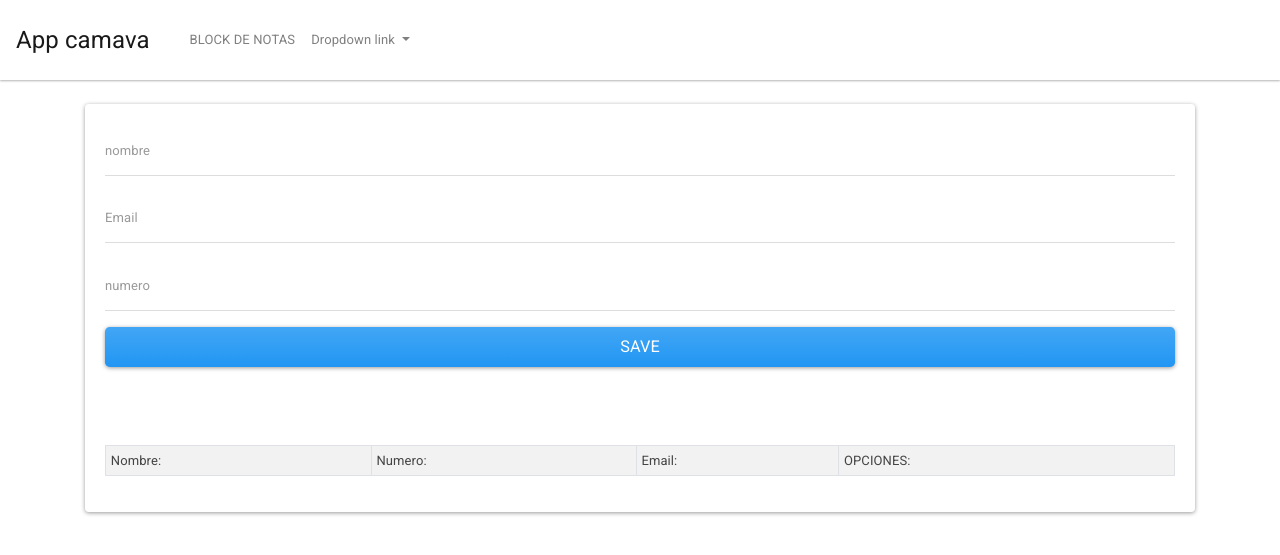
After one commit to david2003camilo/appAgenda, a Flask app: page /index in a window 1280 px wide. The commit adds this page. Shown: the top 555 px of the page. Run offline with Flask 2, Linux system fonts and the light colour scheme; data that the repository does not hold is empty; some libraries are stand-ins or nearby versions.

Commit message:
el layout,index, login

```diff
--- a/app.py
+++ b/app.py
@@ -1,4 +1,4 @@
-from flask import Flask,request,url_for
+from flask import Flask,request,url_for,flash,redirect
 from flask import render_template
 from flask_mysqldb import MySQL
 app = Flask(__name__)
@@ -7,25 +7,70 @@ app.config["MYSQL_USER"]="root"
 app.config["MYSQL_PASSWORD"]=""
 app.config["MYSQL_DB"]="contactos"
 mysql=MySQL(app)
-
-@app.route("/")
-def index():
-    return render_template('index.html')
+app.secret_key='mysecretKey'
+@app.route('/',methods=['GET','POST'])
+def login():
+    error = None
+    if request.method =="POST":
+        if request.form['usuario'] != 'admin' or request.form['password'] != 'admin':
+            error = 'ESTA ALGO MAL'
+        else:
+            return redirect(url_for('Index'))
+    return render_template('login.html',error=error)
+@app.route("/index")
+def Index():
+    cur=mysql.connection.cursor()
+    #comando que nos permite mostar el contenido es decir los datos
+    cur.execute('SELECT * FROM mycontactos')
+    datos=cur.fetchall()
+    return render_template('index.html',contactos = datos)
 
 @app.route("/update",methods=["GET","POST"])
-def actualizar():
+def anadirContacto():
     if request.method == 'POST':
         detalles = request.form
-        nombres = detalles['nombres']
+        nombres = detalles['nombre']
         numero = detalles['numero']
         email = detalles['email']
         cur= mysql.connection.cursor()
         cur.execute("INSERT INTO mycontactos (NOMBRE,NUMERO,EMAIL )VALUES(%s,%s,%s)",(nombres,numero,email))
         mysql.connection.commit()
         cur.close()
-        return "AGREGADO"
+        return redirect(url_for('Index'))
     return render_template("upda.html")
 
+@app.route("/editar/<id>")
+def editar(id):
+    cur=mysql.connection.cursor()
+    cur.execute('SELECT * FROM mycontactos WHERE id = %s',(id))
+    dato= cur.fetchall()
+    return render_template('upda.html',contacto= dato[0])
+@app.route('/actualizar/<id>', methods= ['POST'])
+def actualizar(id):
+    if request.method == 'POST':
+        nombre=request.form['nombre']
+        numero=request.form['numero']
+        email=request.form['email']
+        cur=mysql.connection.cursor()
+        #comando de mysql que permite actualizar los datos
+        cur.execute("""
+            UPDATE mycontactos
+            SET nombre =%s,
+                email=%s,
+                numero=%s
+            WHERE id=%s
+        """,(nombre, email,numero,id))
+        mysql.connection.commit()
+        #direcciona a la pagina principal
+        return redirect(url_for('Index'))
+
+@app.route("/eliminar/<string:id>")
+def eliminar(id):
+    cur= mysql.connection.cursor()
+    cur.execute('DELETE FROM mycontactos WHERE id = {0}'.format(id))
+    mysql.connection.commit()
+    #direcciona a la pagina principal
+    return redirect(url_for('Index'))
 
 if __name__=="__main__":
     app.run(port=1406,debug=True)
--- /dev/null
+++ b/static/css/style.css
@@ -0,0 +1,2 @@
+@charset "UTF-8";
+body{background:#000}
--- a/templates/index.html
+++ b/templates/index.html
@@ -1,3 +1,5 @@
+{% extends "layout.html" %}
+{% block body %}
 <!DOCTYPE html>
 <html lang="en">
 <head>
@@ -6,7 +8,52 @@
     <title>update</title>
 </head>
 <body>
-    <P>hola mundo</P>
-
+  <div class="col-md-15">
+    </div>
+    <div class="card card-body">
+        <form action="{{url_for('anadirContacto')}}" method="POST">
+          <div class="form-group">
+            <input type="text" class="form-control" name="nombre" placeholder="nombre">
+          </div>
+          <div class="form-group">
+            <input type="text" class="form-control" name="email" placeholder="Email">
+          </div>
+          <div class="form-group">
+            <input type="text" class="form-control" name="numero" placeholder="numero">
+          </div>
+          <button class="btn btn-primary btn-lg btn-block">
+            Save
+          </button>
+        </form>
+          <table class="table table-striped table-hover table-bordered table-sm bg-white">
+          <div class="col-md-7">
+            <tbody>
+            <tr>
+              <td>Nombre: </td>
+              <td>Numero:</td>
+              <td>Email: </td>
+              <td>OPCIONES: </td>
+              <br>
+              <br>
+            </tr>
+            <br>
+            <br>
+          {% for contactos in contactos %}
+          <tr>
+            <td>{{contactos.1}}</td>
+            <td>{{contactos.2}}</td>
+            <td>{{contactos.3}}</td>
+            <td>
+              <a href="/editar/{{contactos.0}}" class="btn btn-info">Editar</a>
+              <a href="/eliminar/{{contactos.0}}" class="btn btn-danger btn-delete">Eliminar</a>
+            </td>
+          </tr>
+          <br>
+          {% endfor %}
+          </tbody>
+        </table>
+        </div>
+      </div>
+    {% endblock %}
 </body>
 </html>
--- /dev/null
+++ b/templates/layout.html
@@ -0,0 +1,46 @@
+<!DOCTYPE html>
+<html lang="es">
+<head>
+    <meta charset="UTF-8">
+    <meta name="viewport" content="width=device-width, initial-scale=1.0">
+    <link rel="stylesheet" href="https://bootswatch.com/4/materia/bootstrap.min.css">
+    <lik rel="stylesheet" href="{{url_for('static', filename='css/style.css')}}">
+    <title>index</title>
+</head>
+<body>
+    <nav class="navbar navbar-expand-lg navbar-light bg-light">
+        <a class="navbar-brand" href="/">App camava </a>
+        <button class="navbar-toggler" type="button" data-toggle="collapse" data-target="#navbarNavDropdown" aria-controls="navbarNavDropdown" aria-expanded="false" aria-label="Toggle navigation">
+          <span class="navbar-toggler-icon"></span>
+        </button>
+        <div class="collapse navbar-collapse" id="navbarNavDropdown">
+          <ul class="navbar-nav">
+            <li class="nav-item">
+              <a class="nav-link" href="#"></a>
+            </li>
+            <li class="nav-item">
+              <a class="nav-link" href="#">BLOCK DE NOTAS</a>
+            </li>
+            <li class="nav-item dropdown">
+              <a class="nav-link dropdown-toggle" href="#" id="navbarDropdownMenuLink" role="button" data-toggle="dropdown" aria-haspopup="true" aria-expanded="false">
+                Dropdown link
+              </a>
+              <div class="dropdown-menu" aria-labelledby="navbarDropdownMenuLink">
+                <a class="dropdown-item" href="#">Action</a>
+                <a class="dropdown-item" href="#">Another action</a>
+                <a class="dropdown-item" href="#">Something else here</a>
+              </div>
+            </li>
+          </ul>
+        </div>
+      </nav>
+        <div class="container pt-4">
+        {% block body %}
+        {%endblock%}
+        </div>
+        <script src="https://code.jquery.com/jquery-3.3.1.slim.min.js" integrity="sha384-q8i/X+965DzO0rT7abK41JStQIAqVgRVzpbzo5smXKp4YfRvH+8abtTE1Pi6jizo" crossorigin="anonymous"></script>
+    <script src="https://cdnjs.cloudflare.com/ajax/libs/popper.js/1.14.3/umd/popper.min.js" integrity="sha384-ZMP7rVo3mIykV+2+9J3UJ46jBk0WLaUAdn689aCwoqbBJiSnjAK/l8WvCWPIPm49" crossorigin="anonymous"></script>
+    <script src="https://stackpath.bootstrapcdn.com/bootstrap/4.1.3/js/bootstrap.min.js" integrity="sha384-ChfqqxuZUCnJSK3+MXmPNIyE6ZbWh2IMqE241rYiqJxyMiZ6OW/JmZQ5stwEULTy" crossorigin="anonymous"></script>
+    <script src="{{url_for('static', filename='js/main.js')}}"></script>
+</body>
+</html>
```
Also changed, not shown: templates/login.html (added, +22 -0 lines), templates/upda.html (+25 -20 lines), 12 other files.
